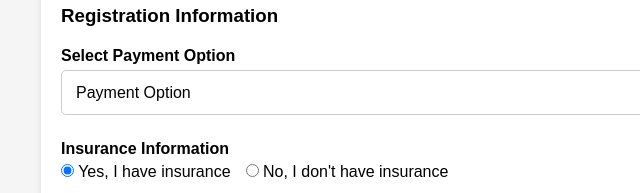
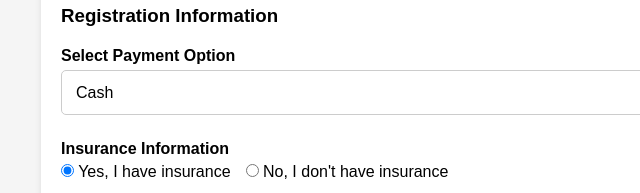
Before and after one commit to mdhsaikats/Hospital-Management-System-Frontend, a plain HTML site: page addpatient.html in a window 1280 px wide. Shown: the part 1072-1265 px from the top of the page, 249-889 px from the left. Drawn offline with Linux system fonts and the light colour scheme.

Commit message:
add some payment options

```diff
--- a/addpatient.html
+++ b/addpatient.html
@@ -125,7 +125,11 @@
                 <div class="group-beta">
                     <label class="label-gamma" for="payment">Select Payment Option</label>
                     <select class="select-theta" id="payment">
-                        <option>Payment Option</option>
+                        <option>Cash</option>
+                        <option>Bkash</option>
+                        <option>Card</option>
+                        <option>Nagad</option>
+                        <option>Bank</option>
                     </select>
                 </div>
 
```
